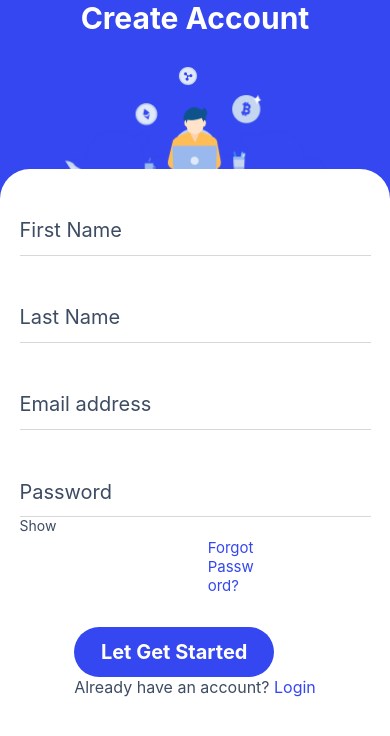
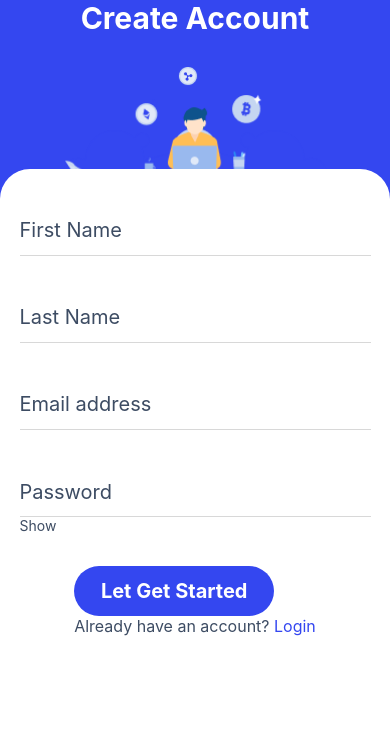
Before and after one commit to Ogochukwu5000/Crypto-app, a React Native app: screen /Signup in a window 390 px wide. Shown: the top 736 px of the page. Built offline with nearby package versions, Linux system fonts and the light colour scheme.

Commit message:
delete: forgot password

```diff
--- a/src/components/SignupScreen Component/SignupScreen.tsx
+++ b/src/components/SignupScreen Component/SignupScreen.tsx
@@ -9,6 +9,7 @@ import {
     KeyboardAvoidingView,
     Dimensions,
 } from 'react-native';
+import { useNavigation } from '@react-navigation/native';
 import { TouchableOpacity } from 'react-native-gesture-handler';
 
 const { width } = Dimensions.get('window');
@@ -21,6 +22,7 @@ function SignupScreen(): JSX.Element {
     const [password, setPassword] = useState('');
     const [passwordHidden, setPasswordHidden] = useState(true);
     const [isFocused, setIsFocused] = useState(false);
+    const navigation = useNavigation();
 
     const handleFocus = () => {
         setIsFocused(true);
@@ -107,9 +109,6 @@ function SignupScreen(): JSX.Element {
                         }
                     </TouchableOpacity>
                 </View>
-                <TouchableOpacity style={styles.forgotPasswordButton}>
-                    <Text style={styles.forgotPasswordBottonText}>Forgot Password?</Text>
-                </TouchableOpacity>
                 <View style={[styles.loginFooter, isSmallScreen && styles.isSmallScreenLoginFooter]}>
                     <TouchableOpacity style={styles.loginButton}>
                         <Text style={styles.loginButtonText}>Let Get Started</Text>
```
